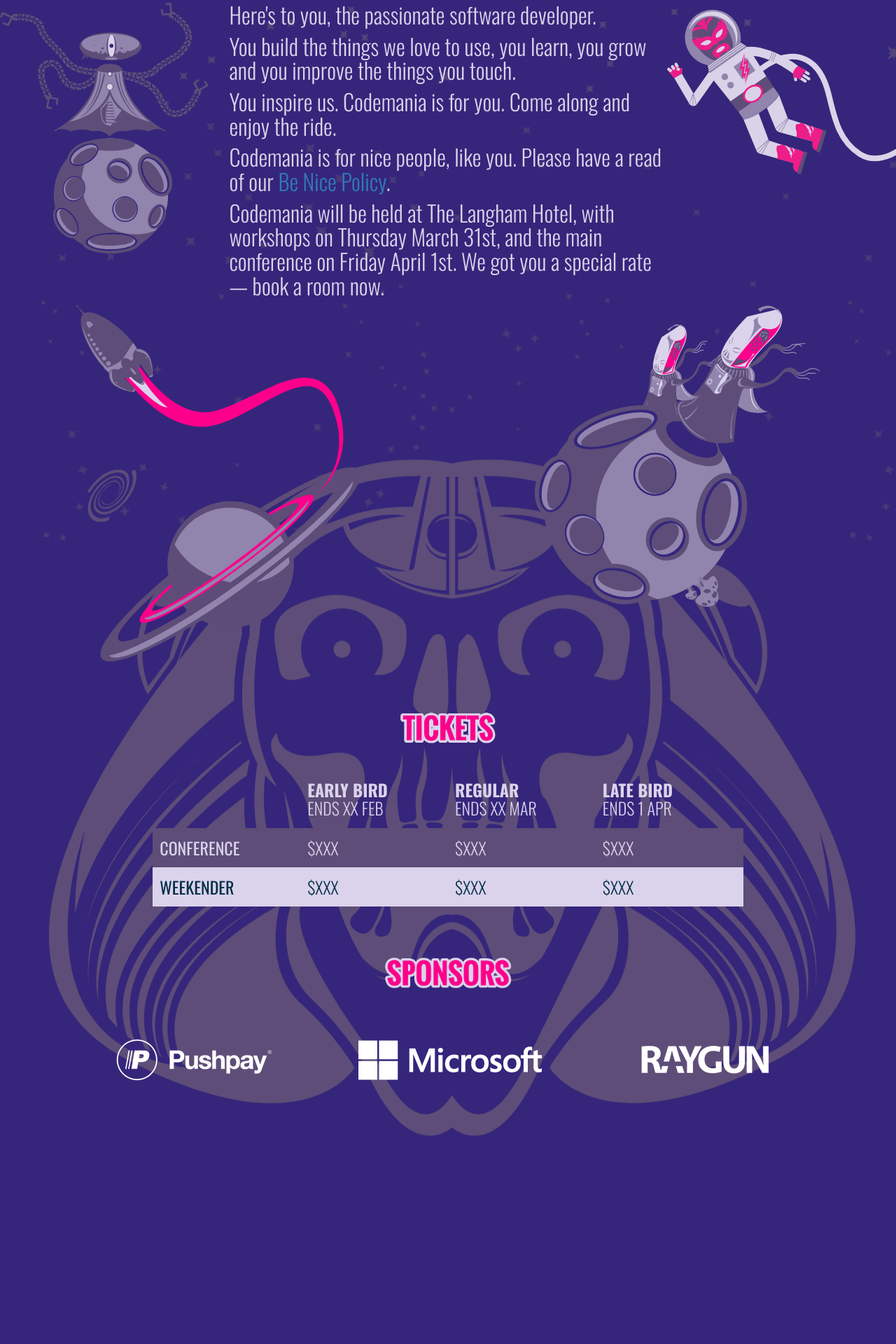
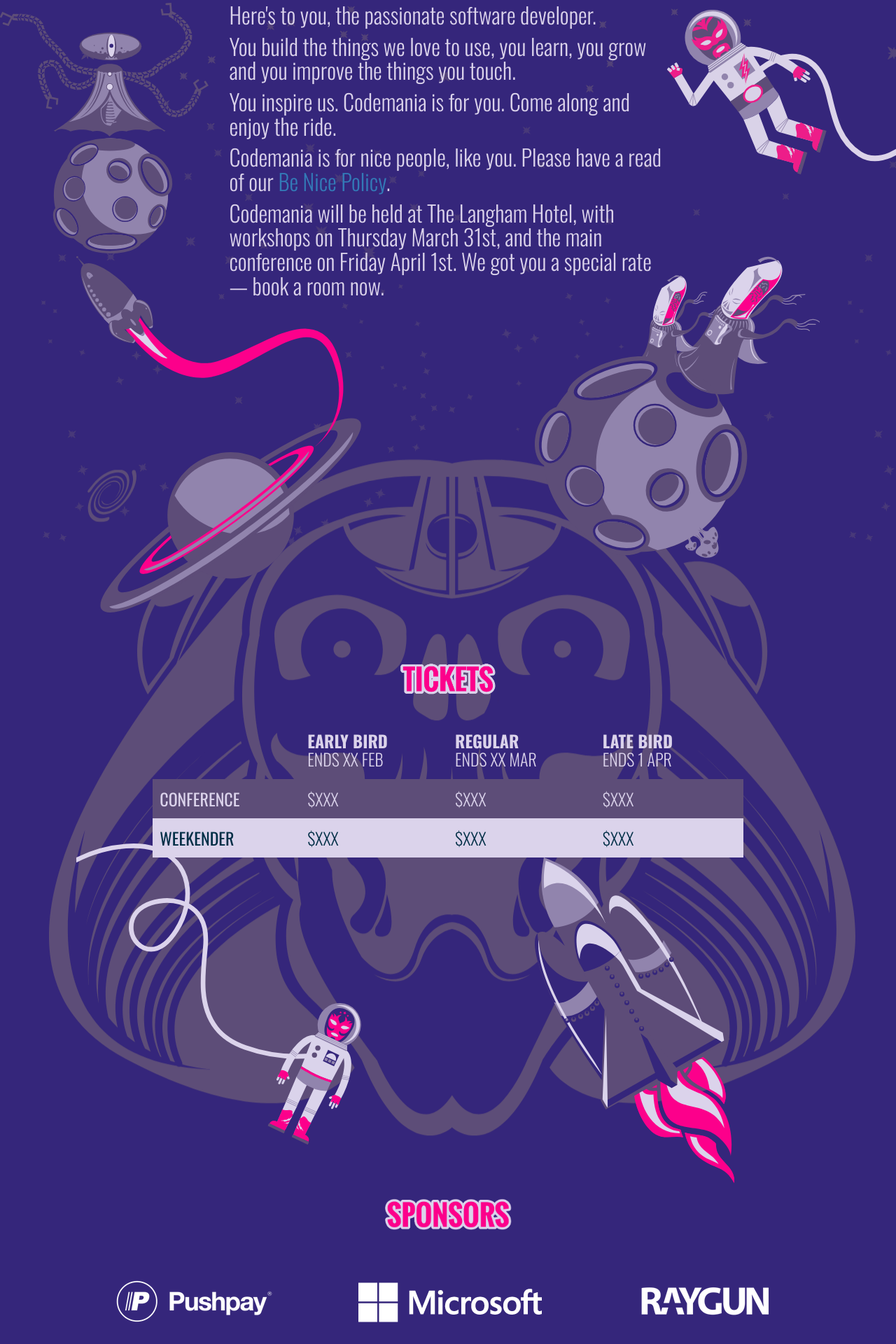
Before and after one commit to mightymuke/codemania.github.io, a Jekyll site: the page built from index.md, in a window 1280 px wide. Shown: the part 1222-3142 px from the top of the page at 70% size. Built offline with Jekyll 4.4.1, drawn with Linux system fonts in a browser that asks for light colours; nearby versions of some CDN libraries; some web fonts are replaced.

Commit message:
Fine tuning in-between bits

```diff
--- a/index.md
+++ b/index.md
@@ -148,6 +148,14 @@
       </div>
     </div>
     <div class="row">
+      <div class="col-sm-4 col-sm-offset-1 hidden-xs">
+        <img src="/images/2016/luchanaut_4.svg" class="luchanaut4" />
+      </div>
+      <div class="col-sm-4 col-sm-offset-2 col-xs-6 col-xs-offset-3">
+        <img src="/images/2016/shuttle_1.svg" class="shuttle1" />
+      </div>
+    </div>
+    <div class="row">
       <div class="col-md-10 col-md-offset-1 col-xs-12 titleImageContainer" id="sponsors">
         <img src="/images/2016/title_sponsors.png" class="titleImage"/>
       </div>
--- a/stylesheets/styles.css
+++ b/stylesheets/styles.css
@@ -298,7 +298,18 @@
 .shuttle4 {
   width: 100%;
   height: auto;
-  margin-top: -7 0px;
+  margin-top: -70px;
+}
+.luchanaut4 {
+  width: 100%;
+  margin-top: -20px;
+  margin-bottom: -50px;
+  height: auto;
+}
+.shuttle1 {
+  width: 70%;
+  margin-top: 0px;
+  margin-bottom: -50px;
 }
 .skull {
   width: 120%;
@@ -342,6 +353,10 @@
   .skull {
     margin-top: 1700px;
     margin-left: -25px;
+  }
+  .shuttle4,
+  .shuttle1 {
+    margin-top: 10px;
   }
   .sponsor-row .cm-sponsor-box {
     height: 80px;
```
Also changed, not shown: stylesheets/index.less (+19 -3 lines).
